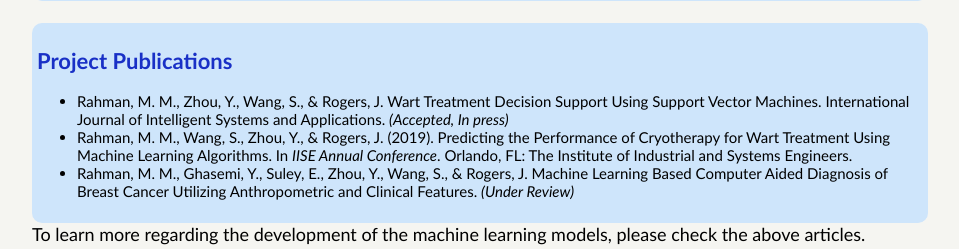
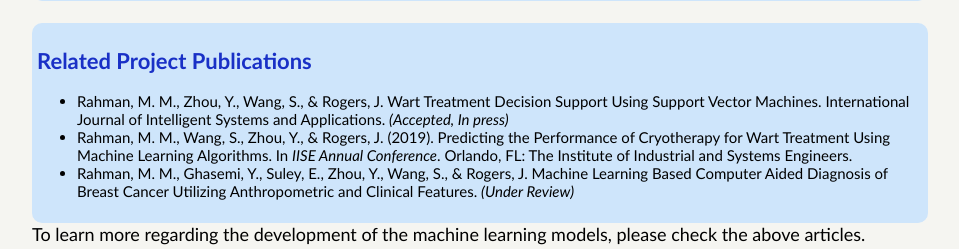
Before and after one commit to mamunur-ipe/ML-model-deployment, a Flask app: page / in a window 1280 px wide. Shown: the part 410-659 px from the top of the page, without its empty margins (160-1119 px from the left). Run offline with Flask 2, Linux system fonts and the light colour scheme.

Commit message:
Update home.html

```diff
--- a/templates/home.html
+++ b/templates/home.html
@@ -35,7 +35,7 @@
 
 <div id="box_left">
 
-      <h2> Project Publications </h2>
+      <h2> Related Project Publications </h2>
 
       <ul>
 
```
